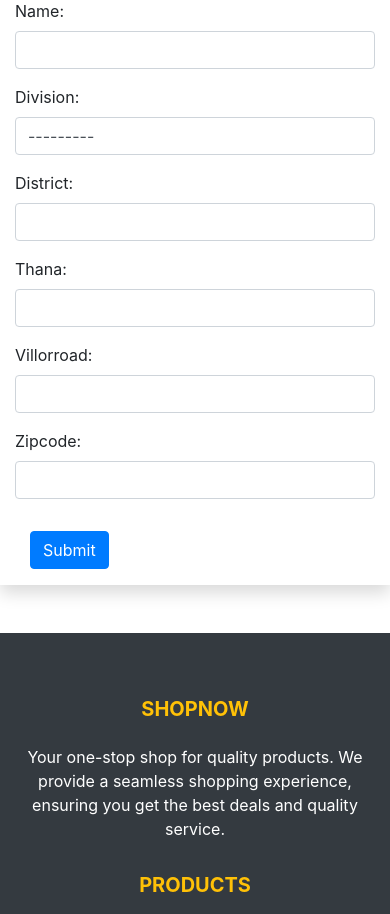
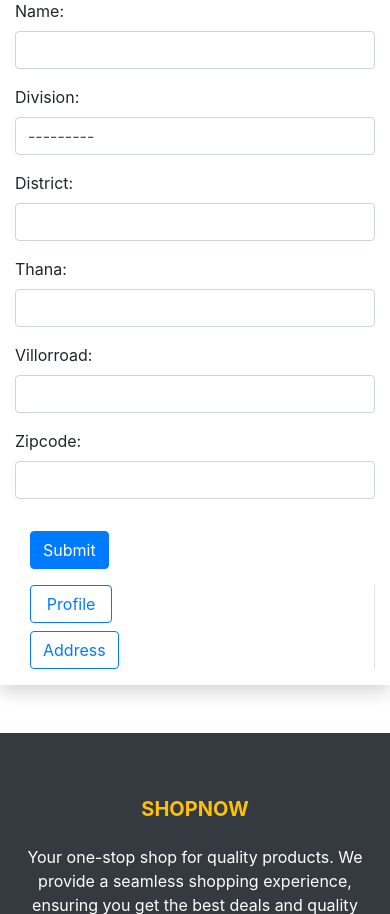
Before and after one commit to Shawon5030/ShopNow, a Django app: page /profile/ in a window 390 px wide. Shown: the part 279-1193 px from the top of the page. Run offline with Django 4.2, Linux system fonts and the light colour scheme; a user stored in the database is signed in; some libraries are stand-ins or nearby versions.

Commit message:
Shawon-commit-number-89

```diff
--- a/Shop/templates/Shop/profile.html
+++ b/Shop/templates/Shop/profile.html
@@ -38,6 +38,13 @@
                 </div>
                 {% endif %}
             </form>
+
+            <div class="col-sm-2 border-end in-small">
+                <ul class="list-unstyled">
+                    <li class="d-grid mb-2"><a href="{% url 'profile' %}" class="btn text-primary btn-outline-primary btn btn-primary">Profile</a></li>
+                    <li class="d-grid"><a href="{% url 'address' %}" class="btn btn-outline-primary">Address</a></li>
+                </ul>
+            </div>
         </div>
     </div>
 </div>
@@ -45,6 +52,9 @@
 <style>
     .btn-outline-primary {
         transition: background-color 0.3s, color 0.3s;
+    }
+    .in-small{
+        display: none;
     }
 
     .btn-outline-primary:hover {
@@ -73,6 +83,10 @@
             bottom: 0px;
             left: 0px;
         }
+
+        .in-small{
+            display: block;
+        }
       }
 </style>
 {% endblock main-content %}
```
